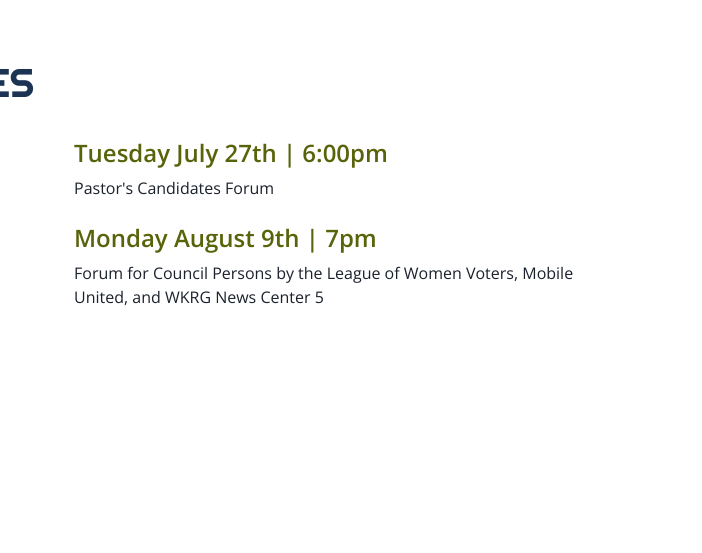
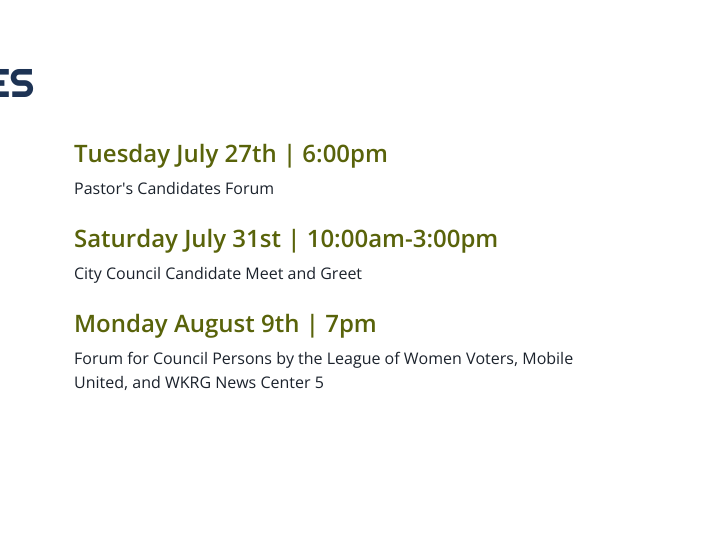
Before and after one commit to ssteiert/tex-copeland, a plain HTML site: page index.html in a window 1280 px wide. Shown: the part 3140-3693 px from the top of the page, 578-1280 px from the left. Drawn offline with nearby package versions, Linux system fonts and the light colour scheme.

Commit message:
Update index.html

```diff
--- a/index.html
+++ b/index.html
@@ -191,8 +191,13 @@
     <h4>Tuesday July 27th | 6:00pm</h4>
     Pastor's Candidates Forum
         <br><br>
+
+        <h4>Saturday July 31st | 10:00am-3:00pm</h4>
+City Council Candidate Meet and Greet
+        <br><br>
         <h4>Monday August 9th | 7pm</h4>
   Forum for Council Persons by the League of Women Voters, Mobile United, and WKRG News Center 5
+        <br><br>
       </div>
 
     </div></div>
```
